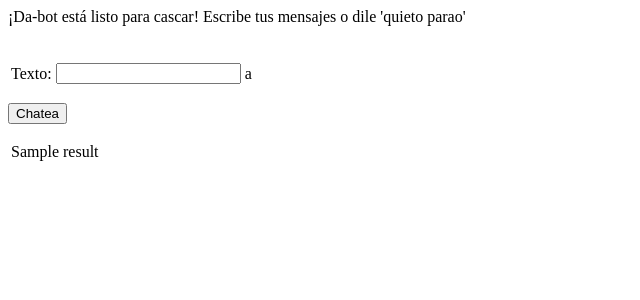
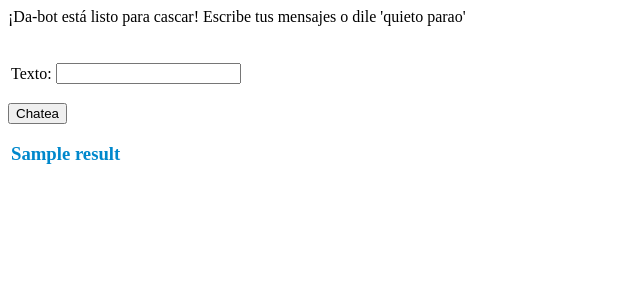
Before and after one commit to earroyoh/Dadbot, a Flask app: template templates/chitchat.html in a window 1280 px wide. Shown: the top 300 px of the page, without its empty margins (0-640 px from the left). Run offline with Flask 2, Linux system fonts and the light colour scheme; the template is opened without the code that fills it: values that come from a table or form of the project are taken from there, most other values are stand-ins (such as "Sample title", 1, 10 or a date in 2020).

Commit message:
modified:   templates/chitchat.html 	modified:   actions/actions.py 	modified:   dadbot.py

```diff
--- a/templates/chitchat.html
+++ b/templates/chitchat.html
@@ -16,11 +16,11 @@ h1, h2, h3, h4, h5, h6 {
 
 <title>Dadbot flask app</title>
 <br>
-<form method=post action="">
+<form method=post action="" style="width=400px;">
 <table>
   {% for field in form %}
     <tr>
-    <td>{{ field.label }}: </td><td style="color:blue;">{{ field }}</td><td>{{ field.name }}</td>
+    <td>{{ field.label }}: </td><td>{{ field }}</td><!-- td>{{ field.name }}</td -->
     </tr>
   {% endfor %}
 </table>
@@ -30,7 +30,7 @@ h1, h2, h3, h4, h5, h6 {
 {% if result != None %}
 <table>
     <tr>
-    <td>{{ result }}</td>
+    <td><h3 style="color=blue;">{{ result }}</h3></td>
     </tr>
 </table>
 {% endif %}
```
